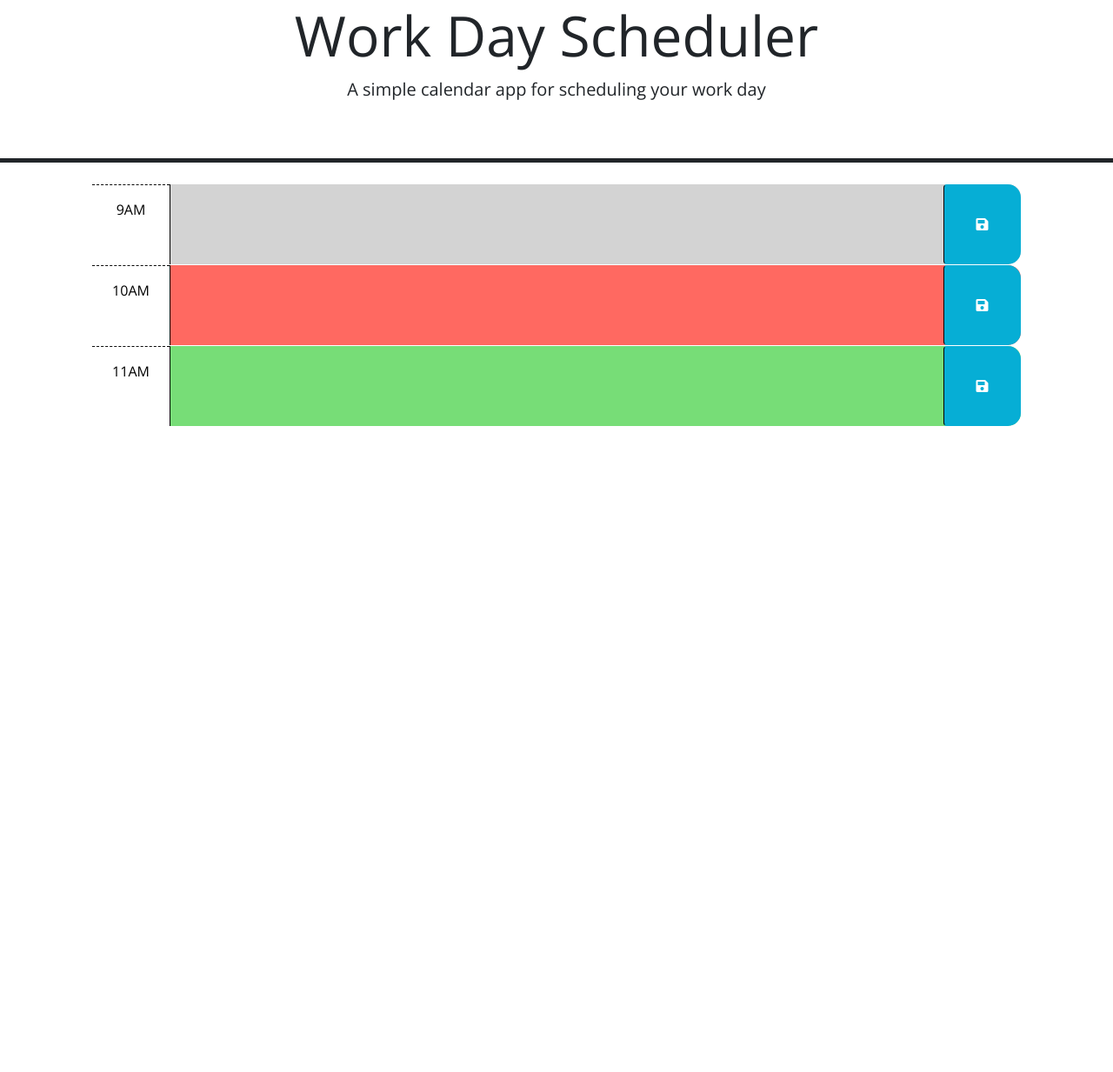
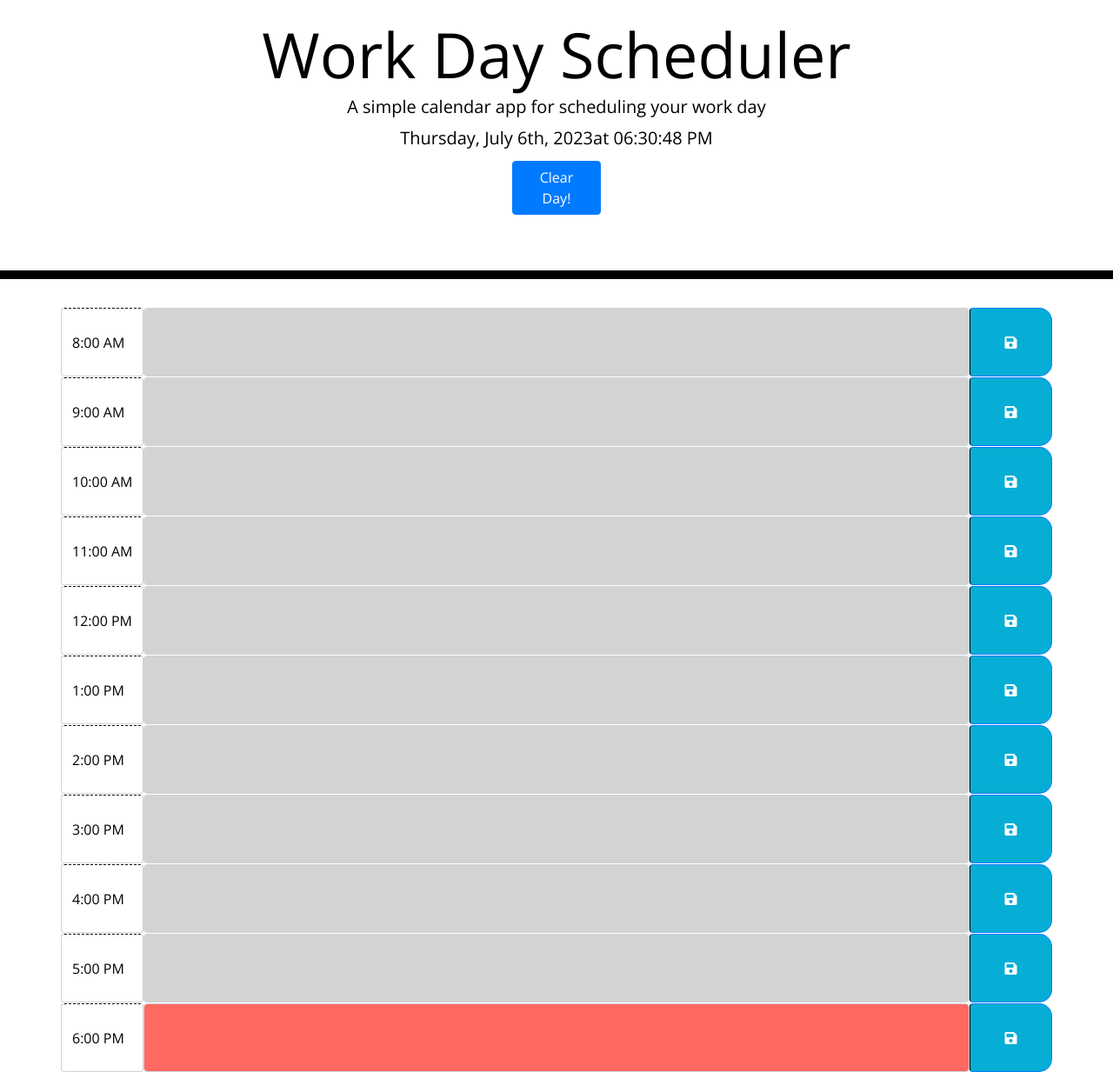
Before and after one commit to saymiki/another-day-another-slay, a plain HTML site: page index.html in a window 1280 px wide. Shown: the part 45-1278 px from the top of the page at 87% size. Before the commit the page ends 800 px from the top, so only its background shows below. Drawn offline with nearby package versions, Linux system fonts and the light colour scheme; files that its build step writes are made by us from their sources.

Commit message:
added hour snad updated index file

```diff
--- a/Develop/script.js
+++ b/Develop/script.js
@@ -12,7 +12,6 @@ var five =$('#hour17')
 var six =$('#hour18')
 var textarea = $(".form-control")
 
-//array variables
 var eight =$('#hr8')
 var nine =$('#hr9')
 var ten =$('#hr10')
@@ -25,23 +24,82 @@ var four =$('#hr16')
 var five =$('#hr17')
 var six =$('#hr18')
 
-$(function () {
-  // TODO: Add a listener for click events on the save button. This code should
-  // use the id in the containing time-block as a key to save the user input in
-  // local storage. HINT: What does `this` reference in the click listener
-  // function? How can DOM traversal be used to get the "hour-x" id of the
-  // time-block containing the button that was clicked? How might the id be
-  // useful when saving the description in local storage?
-  //
-  // TODO: Add code to apply the past, present, or future class to each time
-  // block by comparing the id to the current hour. HINTS: How can the id
-  // attribute of each time-block be used to conditionally add or remove the
-  // past, present, and future classes? How can Day.js be used to get the
-  // current hour in 24-hour time?
-  //
-  // TODO: Add code to get any user input that was saved in localStorage and set
-  // the values of the corresponding textarea elements. HINT: How can the id
-  // attribute of each time-block be used to do this?
-  //
-  // TODO: Add code to display the current date in the header of the page.
-});
+var timeArray = [eight, nine, ten, eleven, twelve, one, two, three, four, five, six]
+
+var text;
+var hourSpan;
+var currentHour = moment().hour()
+
+// Display current day
+// create variable referencing the place the date will display in html
+var currentDay = $('#currentDay')
+//create function for moment that formats the date and displays it on the page
+function displayCurrentDay () {
+    var timeInterval = setInterval(function () {
+    var now = moment().format('dddd, MMMM Do, YYYY[at] hh:mm:ss A')
+    currentDay.text(now)
+      })
+}
+
+//call the function so it shows up on the page
+displayCurrentDay ()
+
+
+function colors() {
+    for (let i=0; i < timeArray.length; i++) {
+        if (currentHour > timeArray[i].attr("data-time")){
+            timeArray[i].attr("class", "past form-control col-10 text");
+
+        } else if (currentHour == timeArray[i].attr("data-time")) {
+            timeArray[i].attr("class", "present form-control col-10 text");
+
+        } else {
+
+            timeArray[i].attr("class", "future form-control col-10 text");
+        }
+        console.log (timeArray[i].attr("data-time"))
+    }
+}
+
+// WHEN I click the save button for that timeblock
+//write function for saving input to local storage
+function saveText (event){
+    event.preventDefault()
+    {
+        var text = $(this).siblings(".text").val()
+        var time = $(this).parent().attr("id");
+        console.log(text)
+        console.log(time)
+        // THEN the text for that event is saved in local storage
+            localStorage.setItem(time, text)
+        }
+    }
+    //add event listener for buttons that save to local storage
+    saveBtn.on('click', saveText)
+
+    // refresh function to save any text that was input
+    function refresh () {
+        console.log("Current Hour " + currentHour);
+        //get items from local storage
+        $("#hour9 .text").val(localStorage.getItem("hour9"));
+        $("#hour10 .text").val(localStorage.getItem("hour10"));
+        $("#hour11 .text").val(localStorage.getItem("hour11"));
+        $("#hour12 .text").val(localStorage.getItem("hour12"));
+        $("#hour13 .text").val(localStorage.getItem("hour13"));
+        $("#hour14 .text").val(localStorage.getItem("hour14"));
+        $("#hour15 .text").val(localStorage.getItem("hour15"));
+        $("#hour16 .text").val(localStorage.getItem("hour16"));
+        $("#hour17 .text").val(localStorage.getItem("hour17"));
+
+    }
+    //add recall from local storage
+$(document).ready (function (){
+refresh()
+colors ()
+} )
+
+// Button for clear the day
+$("#clearDay").on("click", function(){
+    localStorage.clear();
+    refresh()
+  })
--- a/Develop/style.css
+++ b/Develop/style.css
@@ -1,6 +1,7 @@
 body {
   font-family: 'Open Sans', sans-serif;
   font-size: 16px;
+  line-height: 1;
 }
 
 textarea {
@@ -12,15 +13,26 @@ textarea {
   padding: 10px;
 }
 
+.jumbotron {
+  text-align: center;
+  background-color: transparent;
+  color: black;
+  border-radius: 0;
+  border-bottom: 10px solid black;
+}
+
 .description {
   white-space: pre-wrap;
 }
 
 .time-block {
+  text-align: center;
   border-radius: 15px;
 }
 
 .row {
+  white-space: pre-wrap;
+  height: 80px;
   border-top: 1px solid white;
 }
 
--- a/index.html
+++ b/index.html
@@ -1,78 +1,99 @@
 <!DOCTYPE html>
 <html lang="en">
+
 <head>
   <meta charset="UTF-8" />
   <meta name="viewport" content="width=device-width, initial-scale=1.0" />
   <meta http-equiv="X-UA-Compatible" content="ie=edge" />
-    <link
-      rel="stylesheet"
-      href="https://cdn.jsdelivr.net/npm/bootstrap@5.1.3/dist/css/bootstrap.min.css"
-    />
-    <link
-      rel="stylesheet"
-      href="https://use.fontawesome.com/releases/v5.8.1/css/all.css"
-      integrity="sha384-50oBUHEmvpQ+1lW4y57PTFmhCaXp0ML5d60M1M7uH2+nqUivzIebhndOJK28anvf"
-      crossorigin="anonymous"
-    />
-    <link
-      href="https://fonts.googleapis.com/css?family=Open+Sans&display=swap"
-      rel="stylesheet"
-    />
-    <link rel="stylesheet" href="style.css" />
+  <link rel="stylesheet" href="https://stackpath.bootstrapcdn.com/bootstrap/4.3.1/css/bootstrap.min.css" />
+  <link rel="stylesheet" href="https://use.fontawesome.com/releases/v5.8.1/css/all.css"
+    integrity="sha384-50oBUHEmvpQ+1lW4y57PTFmhCaXp0ML5d60M1M7uH2+nqUivzIebhndOJK28anvf" crossorigin="anonymous" />
+  <link href="https://fonts.googleapis.com/css?family=Open+Sans&display=swap" rel="stylesheet" />
+  <link rel="stylesheet" type="text/css" href="Develop/style.css" />
   <title>Work Day Scheduler</title>
 </head>
 
 <body>
-    <header class="p-5 mb-4 border-5 border-bottom border-dark text-center">
+  <header class="jumbotron">
     <h1 class="display-3">Work Day Scheduler</h1>
     <p class="lead">A simple calendar app for scheduling your work day</p>
     <p id="currentDay" class="lead"></p>
+    <!-- add button to clear day -->
+    <button class="btn btn-primary clearBtn col-1" type="button" id="clearDay">Clear Day!</button>
   </header>
-    <div class="container-lg px-5">
-      <!-- Use class for "past", "present", and "future" to apply styles to the
-        time-block divs accordingly. The javascript will need to do this by
-        adding/removing these classes on each div by comparing the hour in the
-        id to the current hour. The html provided below is meant to be an example
-        demonstrating how the css provided can be leveraged to create the
-        desired layout and colors. The html below should be removed or updated
-        in the finished product. Remember to delete this comment once the
-        code is implemented.
-        -->
-
-      <!-- Example of a past time block. The "past" class adds a gray background color. -->
-      <div id="hour-9" class="row time-block past">
-        <div class="col-2 col-md-1 hour text-center py-3">9AM</div>
-        <textarea class="col-8 col-md-10 description" rows="3"> </textarea>
-        <button class="btn saveBtn col-2 col-md-1" aria-label="save">
-          <i class="fas fa-save" aria-hidden="true"></i>
-        </button>
+  <div class="container">
+    <!-- Timeblocks -->
+    <div id=hour8 class="row time-block">
+      <div class="input-group-text hour col-1">8:00 AM</div>
+      <textarea id="hr8" data-time=8 class="form-control col-10 text" aria-label="With textarea"></textarea>
+      <button class="btn btn-primary saveBtn col-1" type="submit"><i class="fas fa-save"></i></button>
     </div>
 
-      <!-- Example of a a present time block. The "present" class adds a red background color. -->
-      <div id="hour-10" class="row time-block present">
-        <div class="col-2 col-md-1 hour text-center py-3">10AM</div>
-        <textarea class="col-8 col-md-10 description" rows="3"> </textarea>
-        <button class="btn saveBtn col-2 col-md-1" aria-label="save">
-          <i class="fas fa-save" aria-hidden="true"></i>
-        </button>
+    <div id=hour9 class="row time-block">
+      <div class="input-group-text hour col-1">9:00 AM</div>
+      <textarea id="hr9" data-time=9 class="form-control col-10 text" aria-label="With textarea"></textarea>
+      <button class="btn btn-primary saveBtn col-1" type="submit"><i class="fas fa-save"></i></button>
     </div>
 
-      <!-- Example of a future time block. The "future" class adds a green background color. -->
-      <div id="hour-11" class="row time-block future">
-        <div class="col-2 col-md-1 hour text-center py-3">11AM</div>
-        <textarea class="col-8 col-md-10 description" rows="3"> </textarea>
-        <button class="btn saveBtn col-2 col-md-1" aria-label="save">
-          <i class="fas fa-save" aria-hidden="true"></i>
-        </button>
+    <div id=hour10 class="row time-block">
+      <div class="input-group-text hour col-1">10:00 AM</div>
+      <textarea id="hr10" data-time="10" class="form-control col-10 text" aria-label="With textarea"></textarea>
+      <button class="btn btn-primary saveBtn col-1" type="submit"><i class="fas fa-save"></i></button>
     </div>
 
-    <script src="https://code.jquery.com/jquery-3.4.1.min.js"></script>
-    <script
-      src="https://cdn.jsdelivr.net/npm/dayjs@1.11.3/dayjs.min.js"
-      integrity="sha256-iu/zLUB+QgISXBLCW/mcDi/rnf4m4uEDO0wauy76x7U="
-      crossorigin="anonymous"
-    ></script>
+    <div id=hour11 class="row time-block">
+      <div class="input-group-text hour col-1">11:00 AM</div>
+      <textarea id="hr11" data-time="11" class="form-control col-10 text" aria-label="With textarea"></textarea>
+      <button class="btn btn-primary saveBtn col-1" type="submit"><i class="fas fa-save"></i></button>
+    </div>
 
-    <script src="script.js"></script>
+    <div id=hour12 class="row time-block">
+      <div class="input-group-text hour col-1">12:00 PM</div>
+      <textarea id="hr12" data-time=12 class="form-control col-10 text" aria-label="With textarea"></textarea>
+      <button class="btn btn-primary saveBtn col-1" type="submit"><i class="fas fa-save"></i></button>
+    </div>
+
+    <div id=hour13 class="row time-block">
+      <div class="input-group-text hour col-1">1:00 PM</div>
+      <textarea id="hr13" data-time="13" class="form-control col-10 text" aria-label="With textarea"></textarea>
+      <button class="btn btn-primary saveBtn col-1" type="submit"><i class="fas fa-save"></i></button>
+    </div>
+
+    <div id=hour14 class="row time-block">
+      <div class="input-group-text hour col-1">2:00 PM</div>
+      <textarea id="hr14" data-time="14" class="form-control col-10 text" aria-label="With textarea"></textarea>
+      <button class="btn btn-primary saveBtn col-1" type="submit"><i class="fas fa-save"></i></button>
+    </div>
+
+    <div id=hour15 class="row time-block">
+      <div class="input-group-text hour col-1">3:00 PM</div>
+      <textarea id="hr15" data-time="15" class="form-control col-10  text" aria-label="With textarea"></textarea>
+      <button class="btn btn-primary saveBtn col-1" type="submit"><i class="fas fa-save"></i></button>
+    </div>
+
+    <div id=hour16 class="row time-block">
+      <div class="input-group-text hour col-1">4:00 PM</div>
+      <textarea id="hr16" data-time="16" class="form-control col-10 text" aria-label="With textarea"></textarea>
+      <button class="btn btn-primary saveBtn col-1" type="submit"><i class="fas fa-save"></i></button>
+    </div>
+
+    <div id=hour17 class="row time-block">
+      <div class="input-group-text hour col-1">5:00 PM</div>
+      <textarea id="hr17" data-time="17" class="form-control col-10 text" aria-label="With textarea"></textarea>
+      <button class="btn btn-primary saveBtn col-1" type="submit"><i class="fas fa-save"></i></button>
+    </div>
+
+    <div id=hour18 class="row time-block">
+      <div class="input-group-text hour col-1">6:00 PM</div>
+      <textarea id="hr18" data-time="18" class="form-control col-10 text" aria-label="With textarea"></textarea>
+      <button class="btn btn-primary saveBtn col-1" type="submit"><i class="fas fa-save"></i></button>
+    </div>
+
+  </div>
+
+  <script src="https://cdnjs.cloudflare.com/ajax/libs/jquery/3.2.1/jquery.min.js"></script>
+  <script src="https://cdnjs.cloudflare.com/ajax/libs/moment.js/2.24.0/moment.min.js"></script>
+  <script src="Develop/script.js"></script>
 </body>
+
 </html>
```
Also changed, not shown: Screenshot.png (added), 1 other file. Lines whose indentation alone changed are shown as unchanged.
